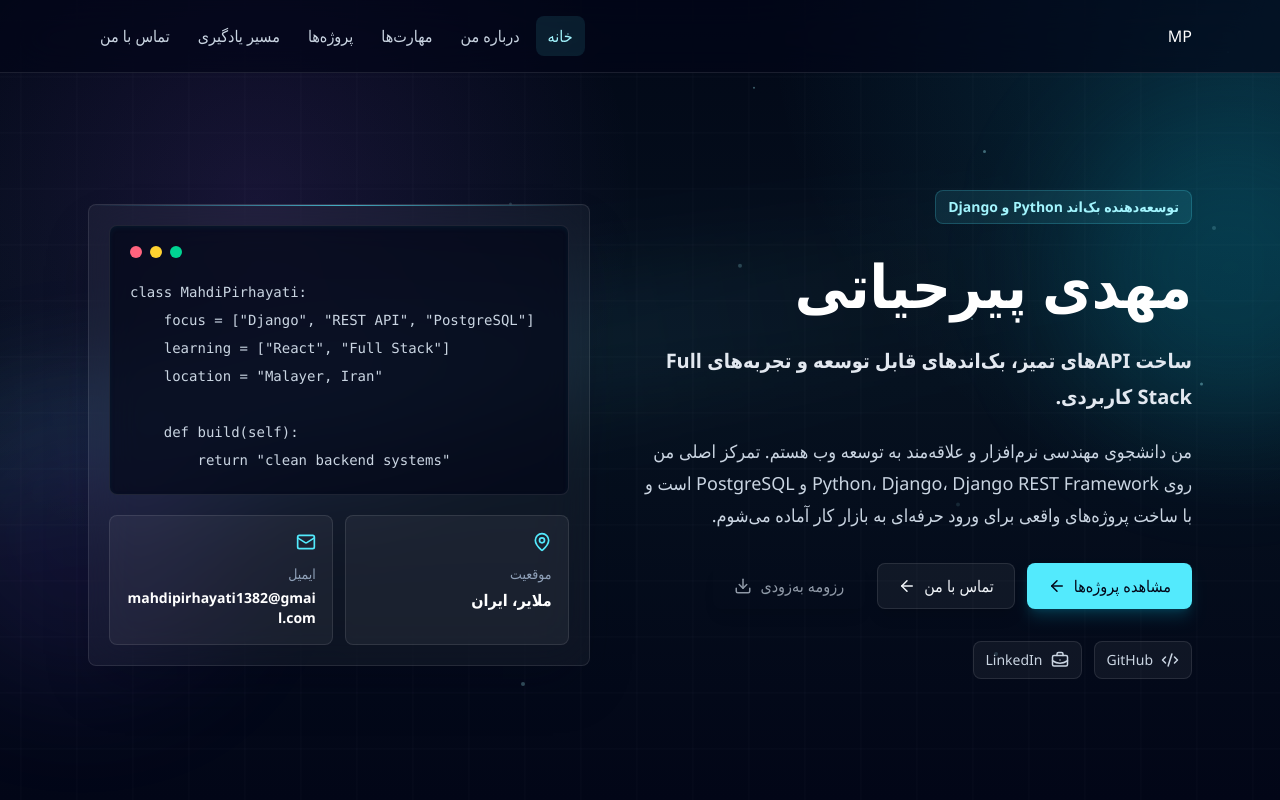
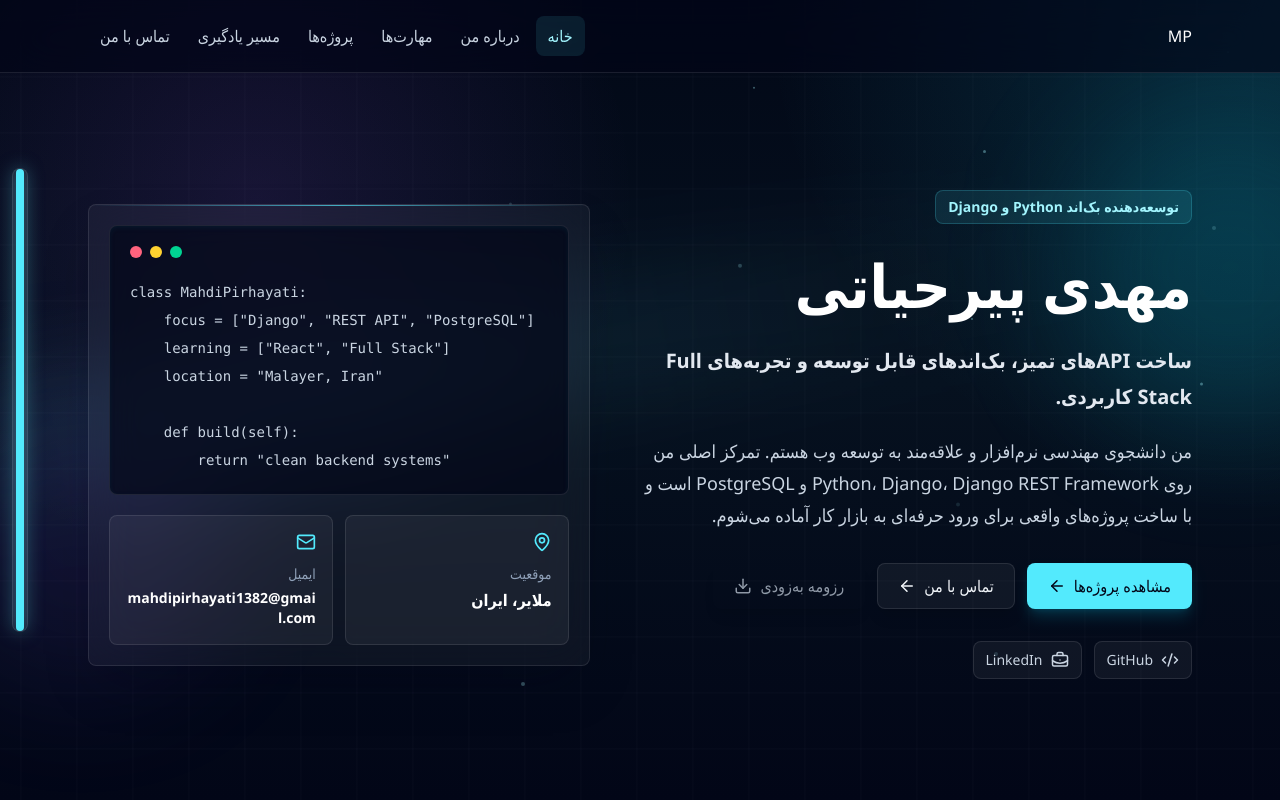
Before and after one commit to mahdipir82/resume, a React (Vite) app: page / in a window 1280 px wide. Shown: the top 800 px of the page. Built offline with nearby package versions, Linux system fonts and the light colour scheme.

Commit message:
feat: add draggable side scrollbar

```diff
--- a/src/components/layout/PageShell.jsx
+++ b/src/components/layout/PageShell.jsx
@@ -1,9 +1,11 @@
 import { AnimatedBackground } from './AnimatedBackground'
+import { SideScrollbar } from './SideScrollbar'
 
 export function PageShell({ children }) {
   return (
     <>
       <AnimatedBackground />
+      <SideScrollbar />
       <div className="relative z-10 min-h-screen overflow-x-hidden text-slate-100">
         {children}
       </div>
--- /dev/null
+++ b/src/components/layout/SideScrollbar.jsx
@@ -0,0 +1,106 @@
+import { useEffect, useRef, useState } from 'react'
+
+function getScrollMetrics() {
+  const scrollHeight = document.documentElement.scrollHeight
+  const viewportHeight = window.innerHeight
+  const maxScroll = Math.max(scrollHeight - viewportHeight, 1)
+  const progress = window.scrollY / maxScroll
+  const thumbHeight = Math.max((viewportHeight / scrollHeight) * 100, 12)
+
+  return {
+    maxScroll,
+    progress: Math.min(Math.max(progress, 0), 1),
+    thumbHeight,
+  }
+}
+
+export function SideScrollbar() {
+  const [metrics, setMetrics] = useState({ maxScroll: 1, progress: 0, thumbHeight: 18 })
+  const trackRef = useRef(null)
+  const isDraggingRef = useRef(false)
+
+  useEffect(() => {
+    const updateMetrics = () => setMetrics(getScrollMetrics())
+
+    updateMetrics()
+    window.addEventListener('scroll', updateMetrics, { passive: true })
+    window.addEventListener('resize', updateMetrics)
+
+    return () => {
+      window.removeEventListener('scroll', updateMetrics)
+      window.removeEventListener('resize', updateMetrics)
+    }
+  }, [])
+
+  useEffect(() => {
+    const handlePointerMove = (event) => {
+      if (!isDraggingRef.current || !trackRef.current) return
+
+      const rect = trackRef.current.getBoundingClientRect()
+      const position = (event.clientY - rect.top) / rect.height
+      const nextProgress = Math.min(Math.max(position, 0), 1)
+
+      window.scrollTo({ top: nextProgress * metrics.maxScroll })
+    }
+
+    const handlePointerUp = () => {
+      isDraggingRef.current = false
+      document.body.style.userSelect = ''
+    }
+
+    window.addEventListener('pointermove', handlePointerMove)
+    window.addEventListener('pointerup', handlePointerUp)
+
+    return () => {
+      window.removeEventListener('pointermove', handlePointerMove)
+      window.removeEventListener('pointerup', handlePointerUp)
+    }
+  }, [metrics.maxScroll])
+
+  const scrollFromTrack = (event) => {
+    if (!trackRef.current) return
+
+    const rect = trackRef.current.getBoundingClientRect()
+    const position = (event.clientY - rect.top) / rect.height
+
+    window.scrollTo({
+      behavior: 'smooth',
+      top: Math.min(Math.max(position, 0), 1) * metrics.maxScroll,
+    })
+  }
+
+  const startDrag = (event) => {
+    event.preventDefault()
+    isDraggingRef.current = true
+    document.body.style.userSelect = 'none'
+  }
+
+  const availableSpace = 100 - metrics.thumbHeight
+  const thumbTop = metrics.progress * availableSpace
+
+  return (
+    <div
+      aria-label="اسکرول صفحه"
+      className="fixed left-3 top-1/2 z-[70] hidden h-[58vh] -translate-y-1/2 md:block"
+      role="presentation"
+    >
+      <button
+        aria-label="رفتن به محل کلیک‌شده در صفحه"
+        className="relative h-full w-4 rounded-full border border-white/10 bg-white/5 p-0 shadow-lg shadow-black/20 backdrop-blur transition hover:border-cyan-300/35 hover:bg-white/10 focus-visible:outline focus-visible:outline-2 focus-visible:outline-offset-4 focus-visible:outline-cyan-300"
+        onClick={scrollFromTrack}
+        ref={trackRef}
+        type="button"
+      >
+        <span
+          aria-hidden="true"
+          className="absolute left-1/2 w-2 -translate-x-1/2 rounded-full bg-cyan-300 shadow-[0_0_18px_rgba(103,232,249,0.55)] transition-[background-color]"
+          onPointerDown={startDrag}
+          style={{
+            height: `${metrics.thumbHeight}%`,
+            top: `${thumbTop}%`,
+          }}
+        />
+      </button>
+    </div>
+  )
+}
```
